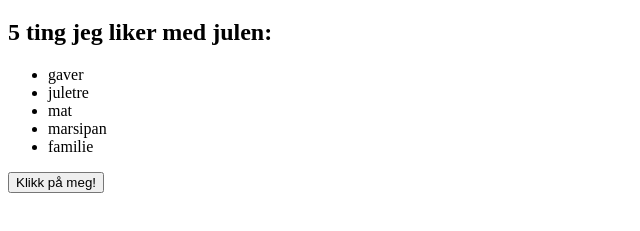
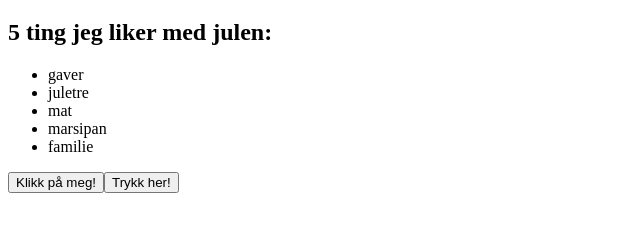
Before and after one commit to brolun/JavaScript---API, a plain HTML site: page forelesning-02/oppgaver.html in a window 1280 px wide. Shown: the part 61-292 px from the top of the page, without its empty margins (0-640 px from the left). Drawn offline with Linux system fonts and the light colour scheme.

Commit message:
Oppgave 4 - Legge til en klasse

```diff
--- a/forelesning-02/oppgaver.html
+++ b/forelesning-02/oppgaver.html
@@ -32,6 +32,17 @@
 				paragraph.innerHTML = "Hei fra JavaScript!";
 				document.body.append(paragraph);
 			}
+			const style = document.createElement("style");
+			document.head.appendChild(style);
+			style.sheet.insertRule(
+				".color-change {background-color: darkseagreen}"
+			);
+			const colorButton = document.createElement("button");
+			colorButton.textContent = "Trykk her!";
+			document.body.appendChild(colorButton);
+			colorButton.addEventListener("click", () => {
+				colorButton.classList.toggle("color-change");
+			});
 		</script>
 	</body>
 </html>
```
